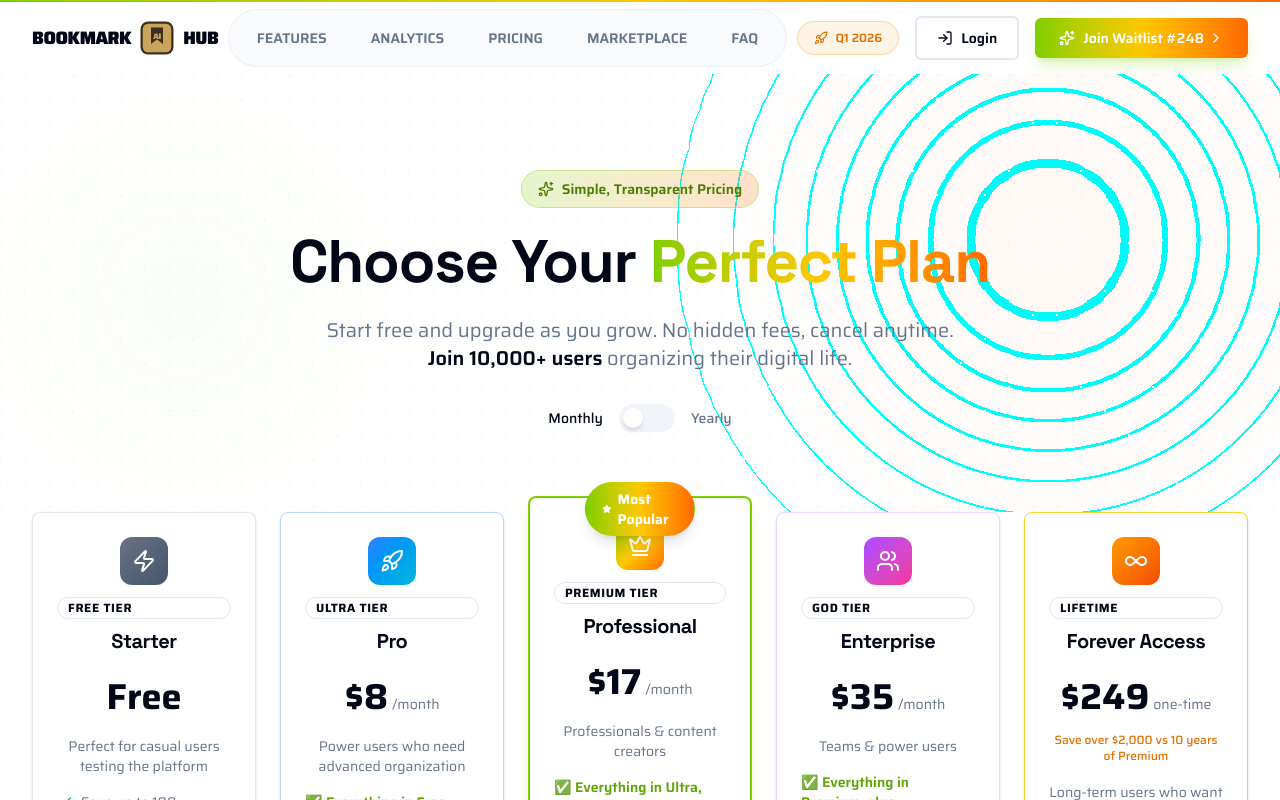
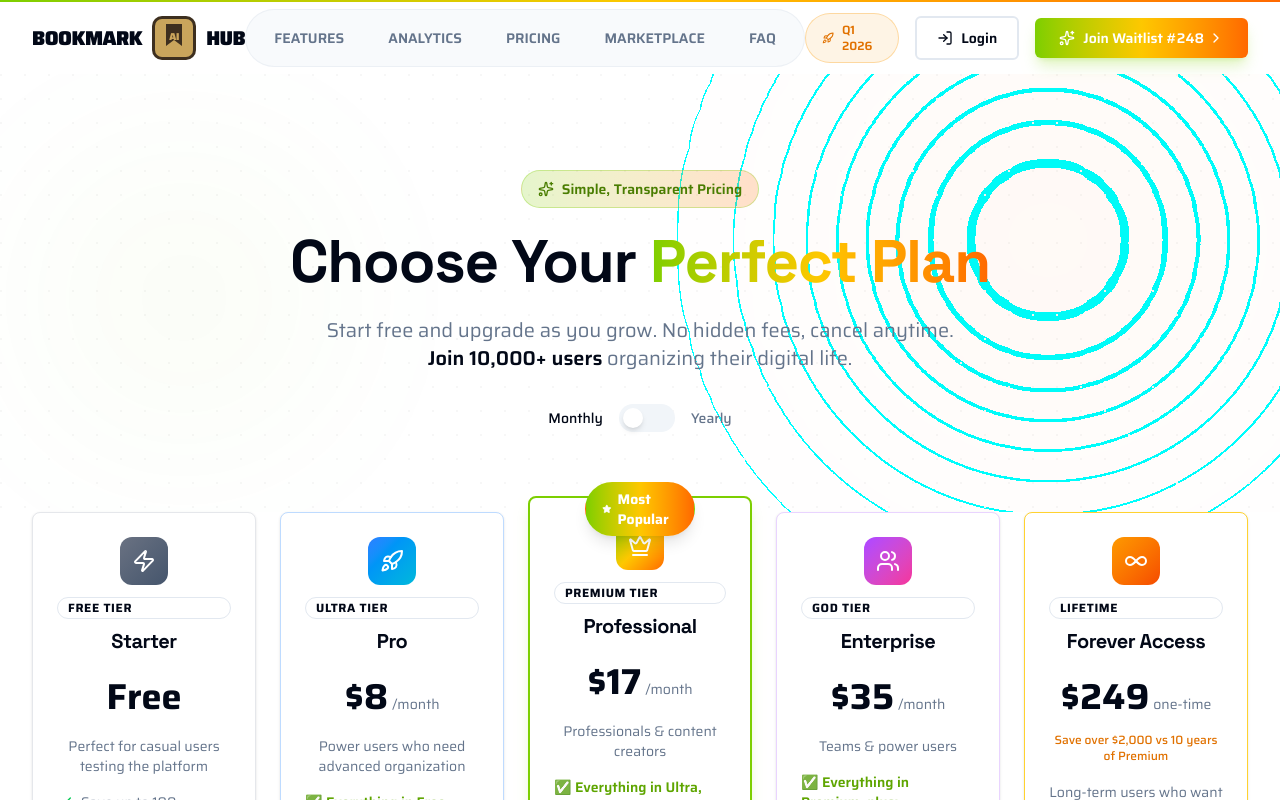
Before and after one commit to baller70/bookmarkhubaionepage, a Next.js app: page /pricing in a window 1280 px wide. Shown: the top 800 px of the page. Built offline with nearby package versions, Linux system fonts and the light colour scheme.

Commit message:
Make logo bigger

```diff
--- a/src/components/ui/logo.tsx
+++ b/src/components/ui/logo.tsx
@@ -10,10 +10,10 @@ interface LogoProps {
 }
 
 const sizes = {
-  sm: { icon: "w-9 h-9", text: "text-lg", aiText: "text-[8px]" },
-  md: { icon: "w-11 h-11", text: "text-xl", aiText: "text-[10px]" },
-  lg: { icon: "w-14 h-14", text: "text-2xl", aiText: "text-xs" },
-  xl: { icon: "w-20 h-20", text: "text-3xl", aiText: "text-sm" },
+  sm: { icon: "w-12 h-12", text: "text-xl", aiText: "text-[10px]" },
+  md: { icon: "w-14 h-14", text: "text-2xl", aiText: "text-xs" },
+  lg: { icon: "w-18 h-18", text: "text-3xl", aiText: "text-sm" },
+  xl: { icon: "w-24 h-24", text: "text-4xl", aiText: "text-base" },
 }
 
 export function Logo({ size = "md", showText = true, className, animated = false }: LogoProps) {
```
